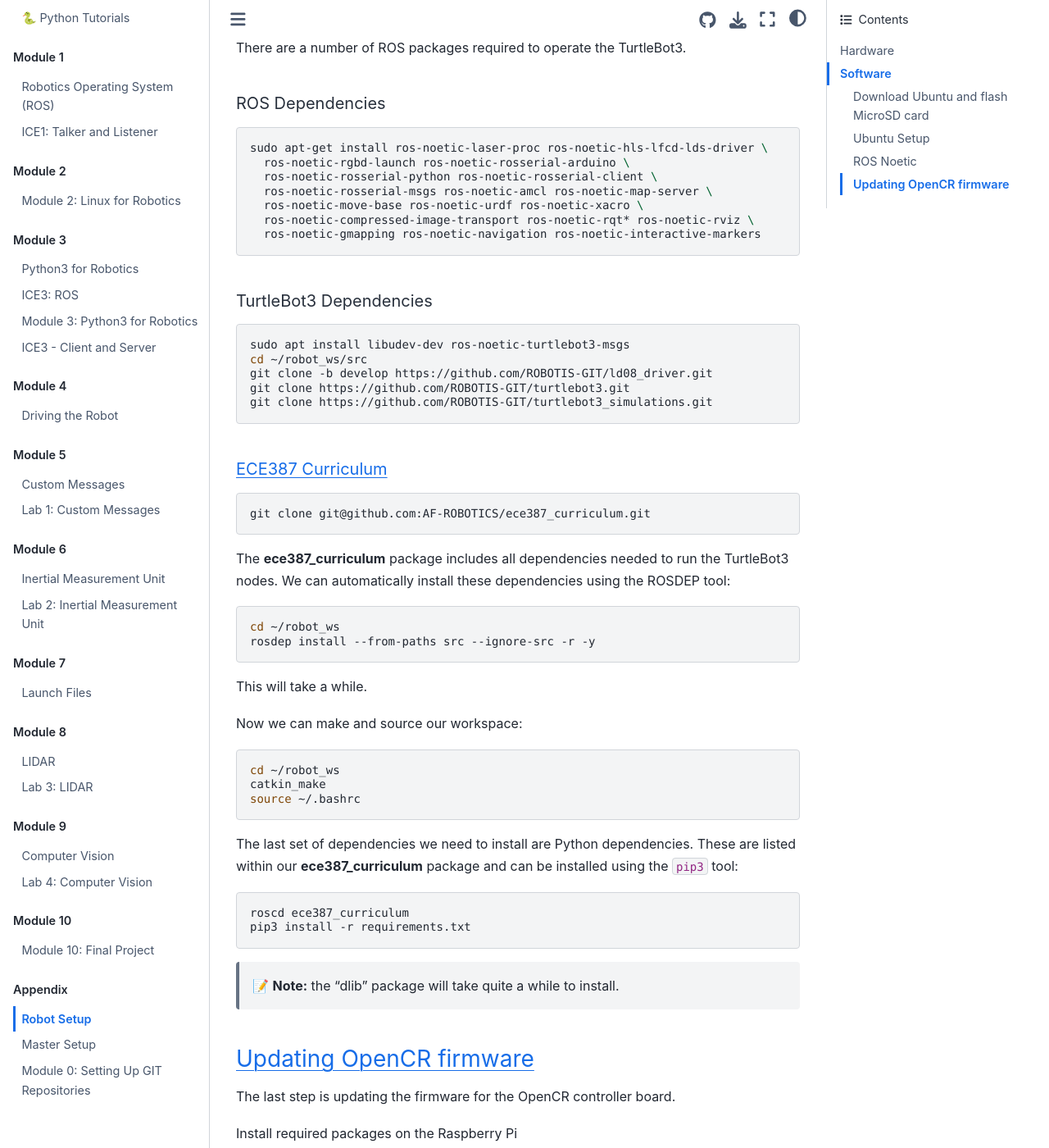
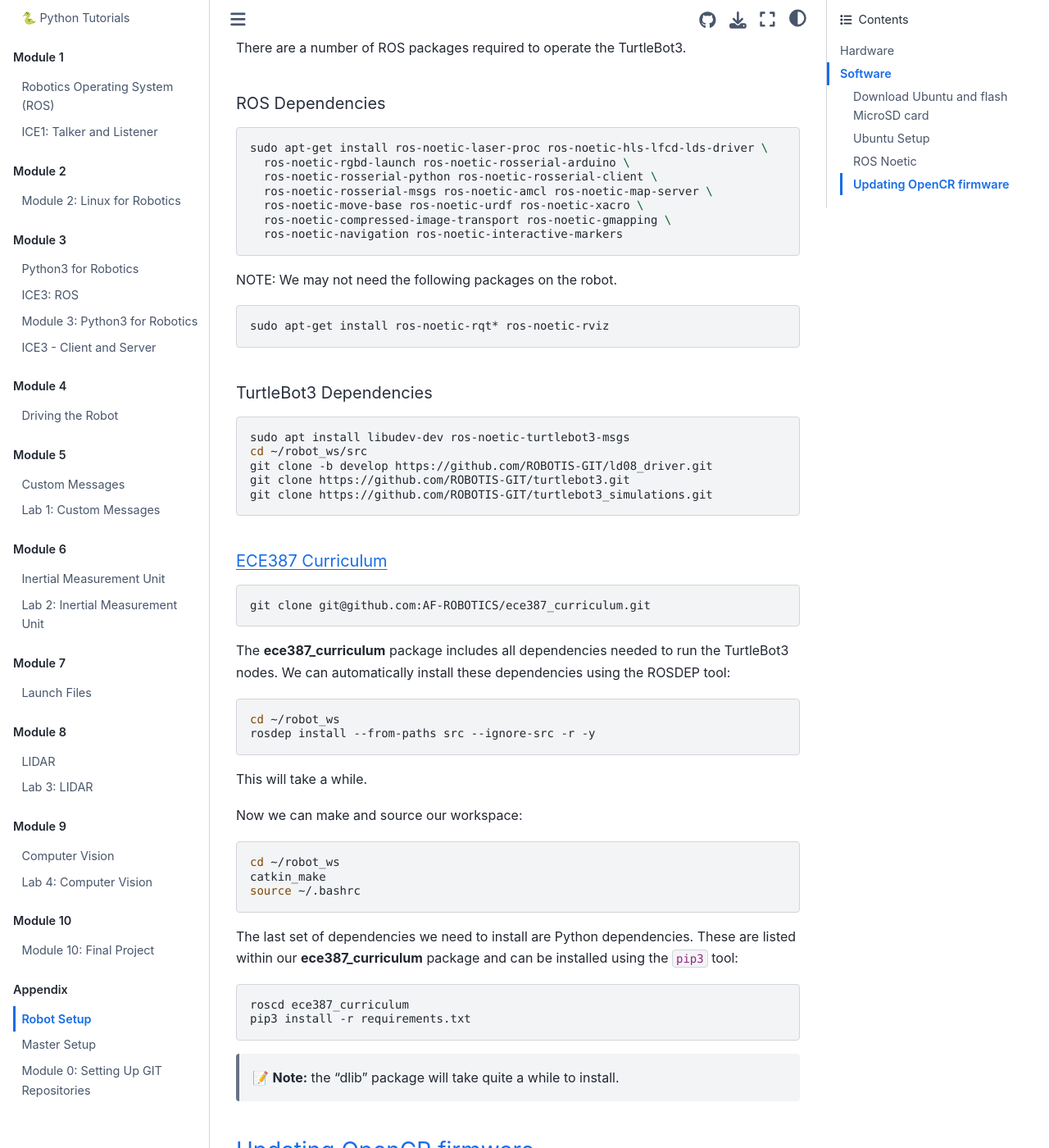
Before and after one commit to stanbaek/ece387_book, a Jupyter Book: the page built from docs/Appendix/RobotSetup.md, in a window 1280 px wide and 1400 px high, scrolled down 16421 px. Shown: the whole window at 82% size. Built offline with Jupyter Book 1.0.4 settings and Sphinx 7.4.7 and the Sphinx Book theme 1.1.4, drawn with Linux system fonts in a browser that asks for light colours; some of the changed text lies outside the part shown.

Commit message:
Minor change

````diff
--- a/docs/Appendix/RobotSetup.md
+++ b/docs/Appendix/RobotSetup.md
@@ -572,16 +572,23 @@
 There are a number of ROS packages required to operate the TurtleBot3.
 
 ##### ROS Dependencies
+
 ```bash
 sudo apt-get install ros-noetic-laser-proc ros-noetic-hls-lfcd-lds-driver \
   ros-noetic-rgbd-launch ros-noetic-rosserial-arduino \
   ros-noetic-rosserial-python ros-noetic-rosserial-client \
   ros-noetic-rosserial-msgs ros-noetic-amcl ros-noetic-map-server \
   ros-noetic-move-base ros-noetic-urdf ros-noetic-xacro \
-  ros-noetic-compressed-image-transport ros-noetic-rqt* ros-noetic-rviz \
-  ros-noetic-gmapping ros-noetic-navigation ros-noetic-interactive-markers
+  ros-noetic-compressed-image-transport ros-noetic-gmapping \
+  ros-noetic-navigation ros-noetic-interactive-markers
+```
 
+NOTE: We may not need the following packages on the robot.
+```bash
+sudo apt-get install ros-noetic-rqt* ros-noetic-rviz
 ```
+
+
 ##### TurtleBot3 Dependencies
 ```bash
 sudo apt install libudev-dev ros-noetic-turtlebot3-msgs
@@ -638,13 +645,13 @@
 ```bash
 export OPENCR_PORT=/dev/ttyACM0
 export OPENCR_MODEL=burger_noetic
-rm -rf ./opencr_update.tar.bz2
 ```
 
 Download the firmware and loader, then extract the file:
 ```bash
 wget https://github.com/ROBOTIS-GIT/OpenCR-Binaries/raw/master/turtlebot3/ROS1/latest/opencr_update.tar.bz2
 tar -xvf opencr_update.tar.bz2
+rm -rf ./opencr_update.tar.bz2
 ```
 
 Upload firmware to the OpenCR:
````
